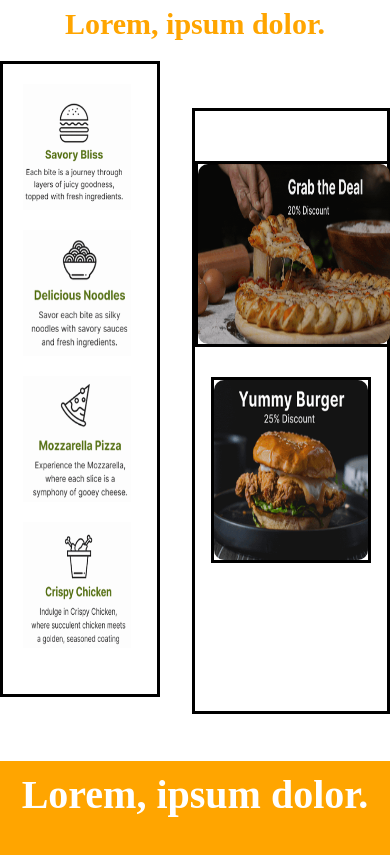
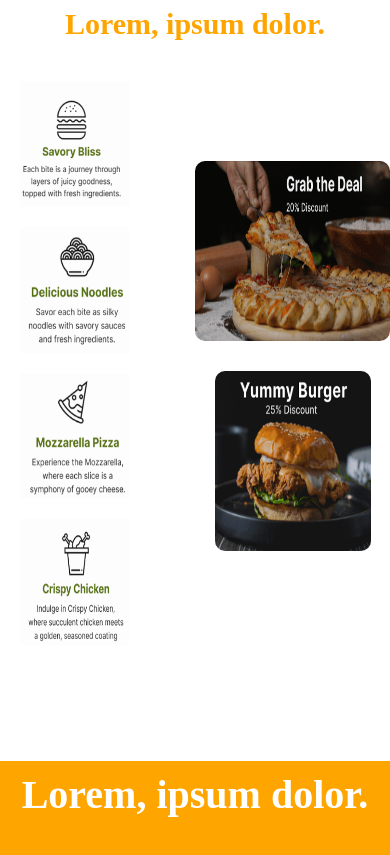
Before and after one commit to Daniyal-Rajar/food-web-.github.io, a plain HTML site: page index.html in a window 390 px wide. Shown: the part 837-1692 px from the top of the page. Drawn offline with Linux system fonts and the light colour scheme.

Commit message:
mistake solve

```diff
--- a/style.css
+++ b/style.css
@@ -298,7 +298,7 @@ height: 70%; width: 80%;}
 
 
 
-                    .b2-box{display: block; border: solid;
+                    .b2-box{display: block;
                         height:90%; width:80%; margin: 0;}
 
 
@@ -307,17 +307,17 @@ height: 70%; width: 80%;}
      .main2{display: flex;}
 
 
-     .b2-img-box{ height: 600px; width: 100%; border: solid;
+     .b2-img-box{ height: 600px; width: 100%;
         display: block;
         }
 
 
-        .img-box1{ height: 30%; width: 100%; border: solid;
+        .img-box1{ height: 30%; width: 100%;
             margin: 0;  margin-top: 50px;}
 
 
 
-            .img-box2{ height: 30%; width: 80%; border: solid;
+            .img-box2{ height: 30%; width: 80%;
                 margin: auto;margin-top: 30px;
             }
 
```
